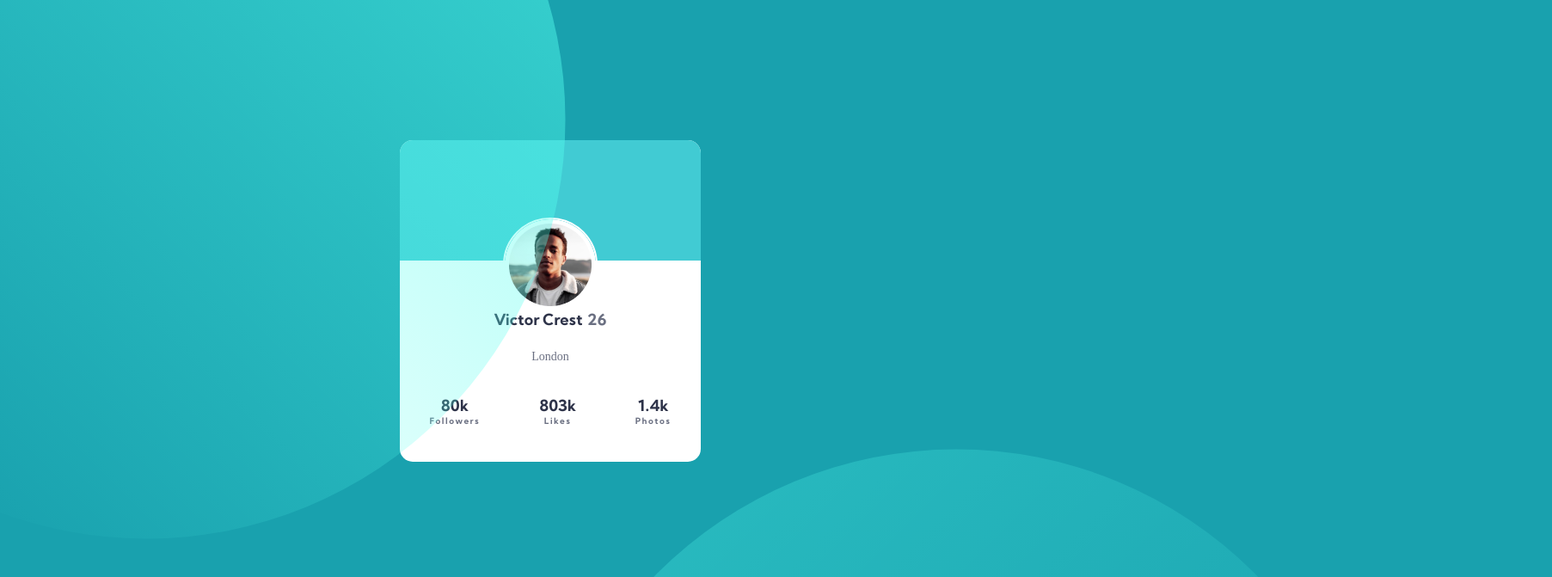
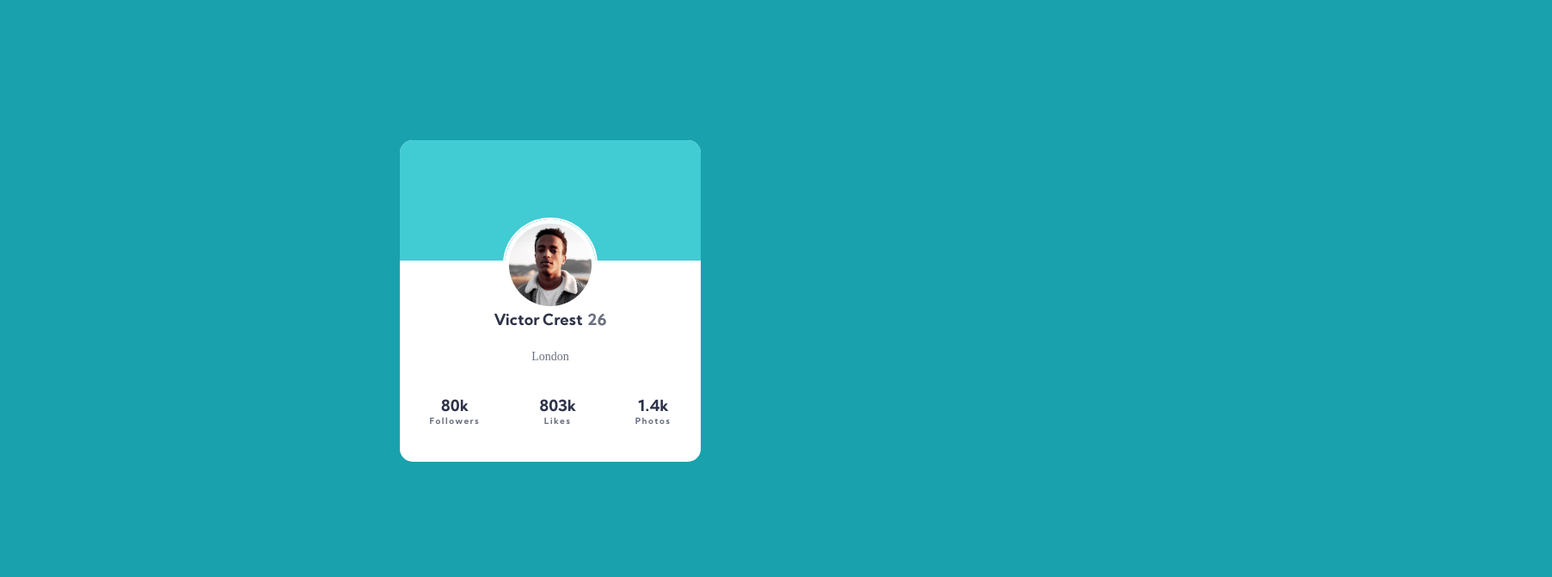
Before and after one commit to Nkhelaia/personal-box, a plain HTML site: page index.html in a window 1280 px wide. Shown: the top 671 px of the page at 86% size, 1805 px wide, since content can reach past the window. Drawn offline with Linux system fonts and the light colour scheme.

Commit message:
change circle

```diff
--- a/index.html
+++ b/index.html
@@ -8,8 +8,6 @@
     <link rel="stylesheet" href="style.css">
 </head>
 <body>
-    <div class="circle-one"></div>
-    <div class="circle-two"></div>
     <div class="container">
         <div class="box">
             <div class="header">
--- a/style.css
+++ b/style.css
@@ -17,31 +17,7 @@ body{
     position: relative;
     overflow: hidden;
 }
-.circle-one{
-    position: absolute;
-    width: 978px;
-    height: 976px;
-    left: -25%;
-    top: -50%;
-    background: linear-gradient(180deg, rgba(9, 137, 180, 0.0001) 0.78%, #53FFEE 99.94%);
-    mix-blend-mode: normal;
-    opacity: 0.5;
-    transform: rotate(-135deg);
-    border-radius: 100%;
-}
-.circle-two{
-    position: absolute;
-    width: 978px;
-    height: 976px;
-    right: -25%;
-    top: 75%;
-    background: linear-gradient(180deg, rgba(9, 137, 180, 0.0001) 0.78%, #53FFEE 99.94%);
-    mix-blend-mode: normal;
-    opacity: 0.25;
-    transform: matrix(0.71, -0.71, -0.71, -0.71, 0, 0);
-    border-radius: 100%;
 
-}
 .container{
     width: 100%;
     height: 700px;
```
